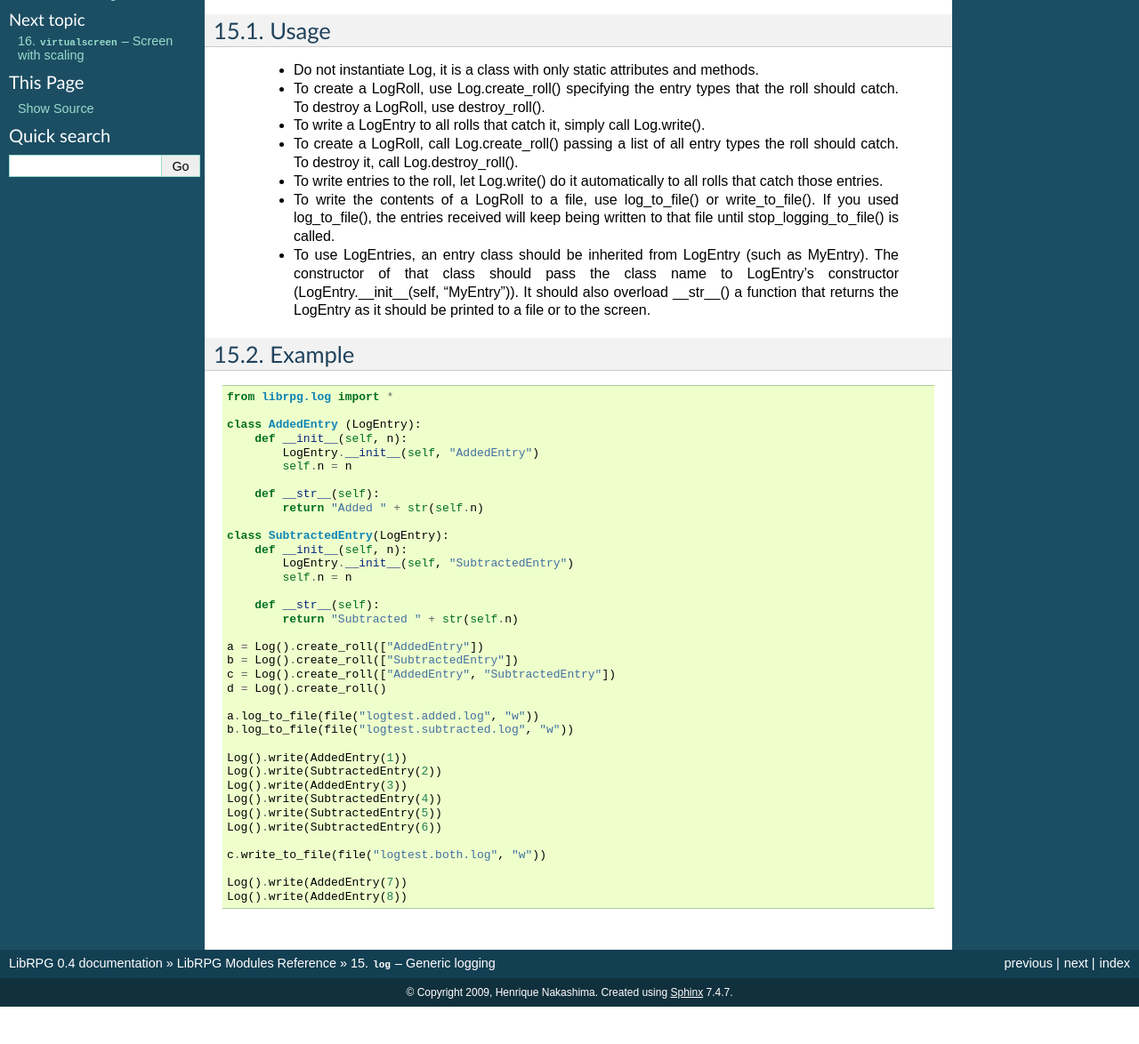
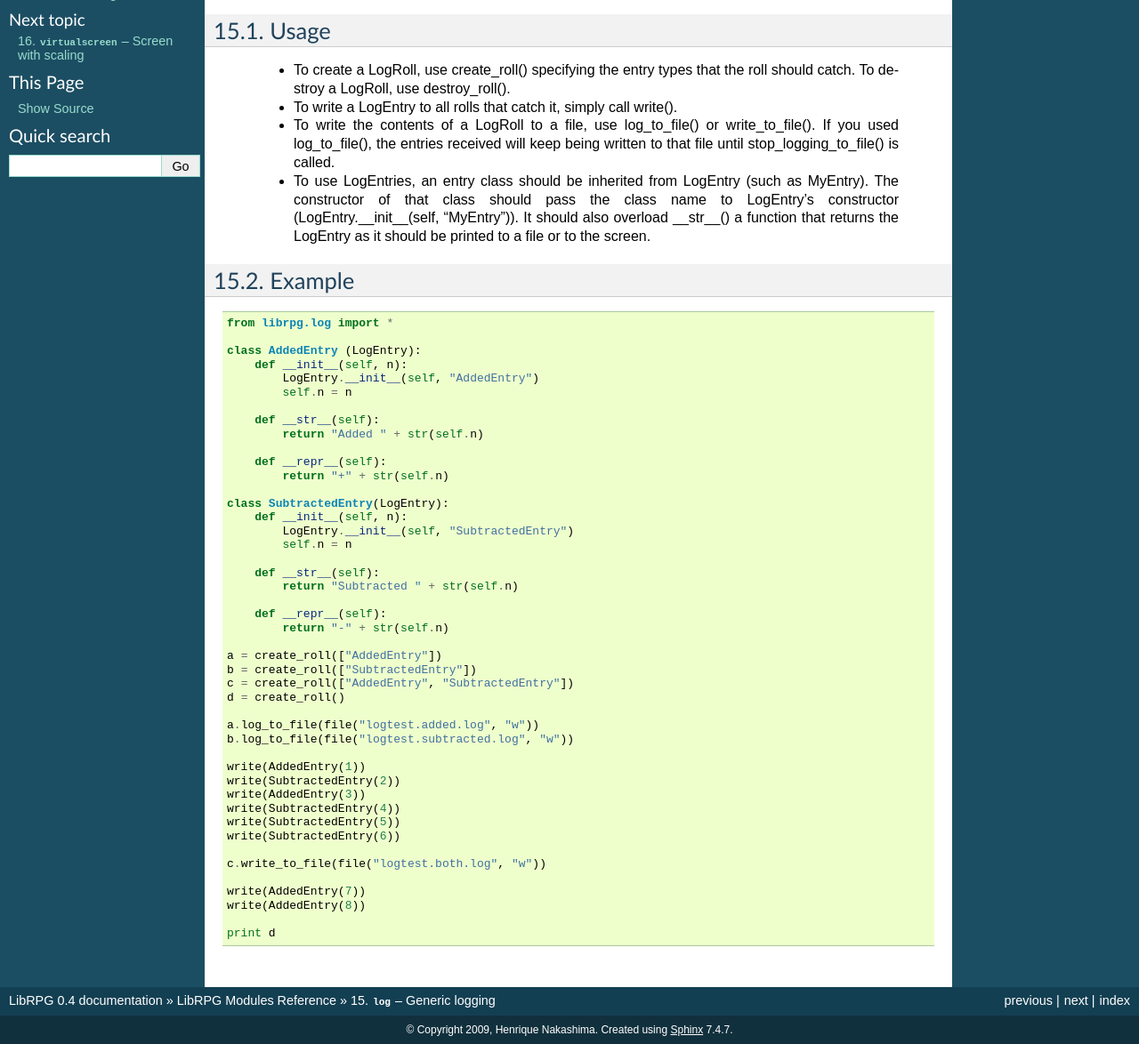
Before and after one commit to sllllls/librpg, a Sphinx documentation site: the page built from docs/reference/source/reference/log.rst, in a window 1280 px wide, cut to the strip 192-1366 px from the top of the page. Shown: the whole strip at 89% size. Built offline with Sphinx 7.4.7, drawn with Linux system fonts in a browser that asks for light colours; before the commit the page ends 1324 px from its top, so only the background shows below that.

Commit message:
- Log class removed

```diff
--- a/docs/reference/source/reference/log.rst
+++ b/docs/reference/source/reference/log.rst
@@ -8,21 +8,11 @@
 Usage
 -----
 
-    - Do not instantiate Log, it is a class with only static attributes and
-      methods.
-
-    - To create a LogRoll, use Log.create_roll() specifying the entry types
+    - To create a LogRoll, use create_roll() specifying the entry types
       that the roll should catch. To destroy a LogRoll, use destroy_roll().
 
     - To write a LogEntry to all rolls that catch it, simply call
-      Log.write().
-
-    - To create a LogRoll, call Log.create_roll() passing a list of all
-      entry types the roll should catch. To destroy it, call
-      Log.destroy_roll().
-
-    - To write entries to the roll, let Log.write() do it automatically to
-      all rolls that catch those entries.
+      write().
 
     - To write the contents of a LogRoll to a file, use log_to_file() or
       write_to_file(). If you used log_to_file(), the entries received will
@@ -49,6 +39,9 @@ Example
         def __str__(self):
             return "Added " + str(self.n)
 
+        def __repr__(self):
+            return "+" + str(self.n)
+
     class SubtractedEntry(LogEntry):
         def __init__(self, n):
             LogEntry.__init__(self, "SubtractedEntry")
@@ -57,22 +50,27 @@ Example
         def __str__(self):
             return "Subtracted " + str(self.n)
 
-    a = Log().create_roll(["AddedEntry"])
-    b = Log().create_roll(["SubtractedEntry"])
-    c = Log().create_roll(["AddedEntry", "SubtractedEntry"])
-    d = Log().create_roll()
+        def __repr__(self):
+            return "-" + str(self.n)
+
+    a = create_roll(["AddedEntry"])
+    b = create_roll(["SubtractedEntry"])
+    c = create_roll(["AddedEntry", "SubtractedEntry"])
+    d = create_roll()
 
     a.log_to_file(file("logtest.added.log", "w"))
     b.log_to_file(file("logtest.subtracted.log", "w"))
 
-    Log().write(AddedEntry(1))
-    Log().write(SubtractedEntry(2))
-    Log().write(AddedEntry(3))
-    Log().write(SubtractedEntry(4))
-    Log().write(SubtractedEntry(5))
-    Log().write(SubtractedEntry(6))
+    write(AddedEntry(1))
+    write(SubtractedEntry(2))
+    write(AddedEntry(3))
+    write(SubtractedEntry(4))
+    write(SubtractedEntry(5))
+    write(SubtractedEntry(6))
 
     c.write_to_file(file("logtest.both.log", "w"))
 
-    Log().write(AddedEntry(7))
-    Log().write(AddedEntry(8))
+    write(AddedEntry(7))
+    write(AddedEntry(8))
+
+    print d
--- a/docs/todo.txt
+++ b/docs/todo.txt
@@ -94,7 +94,7 @@ ok      0.4 Support background music for maps
 ok      0.4 Implement sfx wrappers
 ok      0.4 Write sound module docs
         0.4 Put sound effects in standard resources and use them in tests
-        0.4 Evaluate log module
+ok      0.4 Evaluate log module
         0.4 Allow objects to be updated, so that they can be "alarms"
         0.4 Add a gameover() method
         0.4 Add license headers to files
```
Also changed, not shown: 2 other files.
